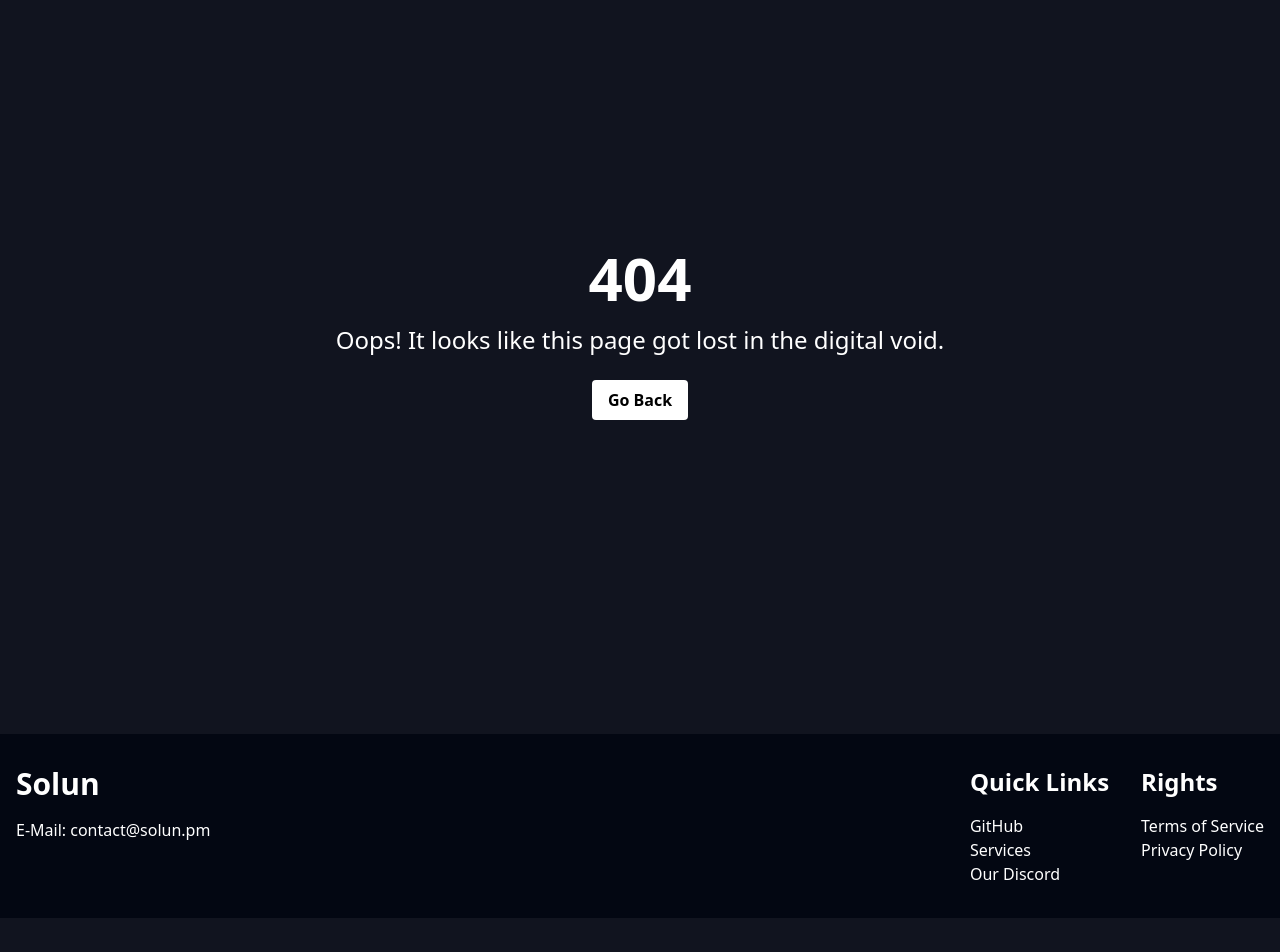
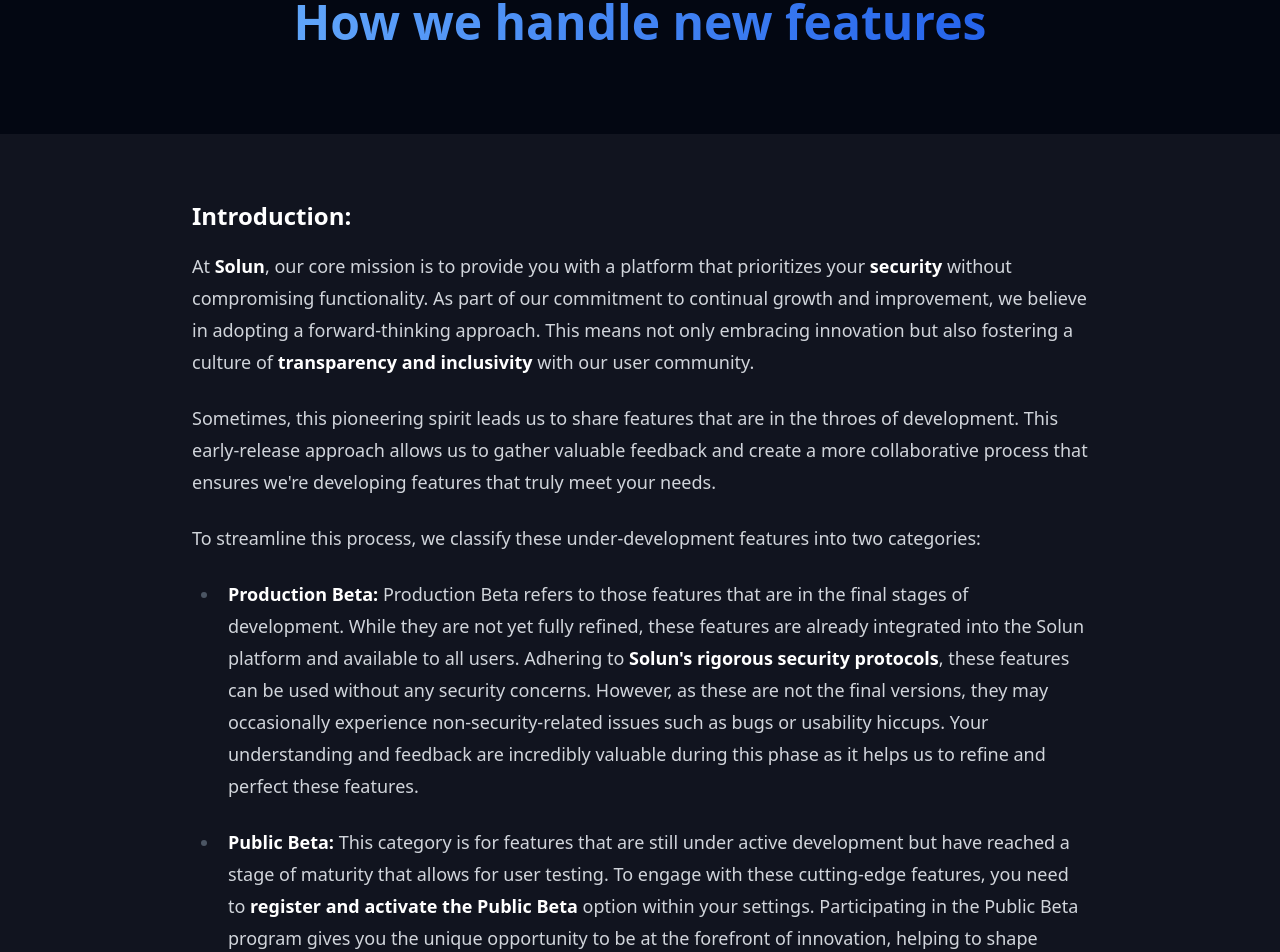
Before and after one commit to yd-915/solun, a Next.js app: page /features in a window 1280 px wide. Before the commit this address had no page. Shown: the part 140-1092 px from the top of the page. Before the commit the page ends 1058 px from the top, so only its background shows below. Built offline with nearby package versions, Linux system fonts and the light colour scheme.

Commit message:
Added new Article about Features

```diff
--- /dev/null
+++ b/app/features/page.tsx
@@ -0,0 +1,35 @@
+import WelcomerBlog from '@/components/welcomerBlog'
+import CTABanner from '@/components/CTABanner'
+import FeaturesContent from '@/content/features.mdx'
+import Header from '@/components/header'
+import Footer from '@/components/footer'
+
+export const metadata = {
+    title: 'Solun • How we handle new features',
+    description: 'In this article we will explain how we handle new features and how we make sure that they are secure and safe to use.',
+}
+
+export default function Features() {
+
+  return (
+    <>
+    <Header />
+    <div className="bg-primary min-h-screen">
+      <section>
+        <WelcomerBlog title="How we handle new features" />
+      </section>
+      <section>
+        <div className="container mx-auto px-4 md:px-20 py-8 md:py-16 h-full flex items-center justify-center">
+            <div className="prose prose-lg prose-invert max-w-4xl">
+                <FeaturesContent />
+            </div>
+        </div>
+      </section>
+      <section>
+        <CTABanner />
+      </section>
+    </div>
+    <Footer />
+    </>
+  )
+}
--- a/app/file/[...data]/page.tsx
+++ b/app/file/[...data]/page.tsx
@@ -270,7 +270,7 @@ function ViewFile({ params }: { params: { data: string[] } }) {
           showFile ? (
             <div>
               <h1 className="text-2xl font-bold mb-4 text-gray-100">
-                Your File
+                Your File <span className="text-gray-400">({id})</span>
               </h1>
               <div className="p-4 mb-4 text-white rounded-lg bg-gradient-to-r from-blue-600 to-blue-800">
                 <p className="mb-2 break-all">
--- a/app/file/page.tsx
+++ b/app/file/page.tsx
@@ -363,9 +363,14 @@ function UploadFile() {
                   </p>
                 </div>
               )}
-              <Link href="how-file" className="text-center text-blue-500 text-sm block mt-4">
+              <div className="flex items-center justify-center flex-col mt-4 gap-2">
+              <Link href="how-file" className="text-center text-blue-500 text-sm block">
                 <FontAwesomeIcon icon={faLink} /> Learn More
               </Link>
+              <Link href="features">
+                <span className="ml-2 inline-block bg-blue-500 text-white text-xs px-2 py-1 rounded-full">Production Beta</span>
+              </Link>
+            </div>
             </form>
           </>
         ) : (
--- /dev/null
+++ b/content/features.mdx
@@ -0,0 +1,20 @@
+### **Introduction:**
+
+At **Solun**, our core mission is to provide you with a platform that prioritizes your **security** without compromising functionality. As part of our commitment to continual growth and improvement, we believe in adopting a forward-thinking approach. This means not only embracing innovation but also fostering a culture of **transparency and inclusivity** with our user community.
+
+Sometimes, this pioneering spirit leads us to share features that are in the throes of development. This early-release approach allows us to gather valuable feedback and create a more collaborative process that ensures we're developing features that truly meet your needs.
+
+To streamline this process, we classify these under-development features into two categories:
+- **Production Beta:**
+Production Beta refers to those features that are in the final stages of development. While they are not yet fully refined, these features are already integrated into the Solun platform and available to all users. Adhering to **Solun's rigorous security protocols**, these features can be used without any security concerns. However, as these are not the final versions, they may occasionally experience non-security-related issues such as bugs or usability hiccups. Your understanding and feedback are incredibly valuable during this phase as it helps us to refine and perfect these features.
+
+- **Public Beta:**
+This category is for features that are still under active development but have reached a stage of maturity that allows for user testing. To engage with these cutting-edge features, you need to **register and activate the Public Beta** option within your settings. Participating in the Public Beta program gives you the unique opportunity to be at the forefront of innovation, helping to shape Solun's offerings through your feedback and insights.
+
+Features that do not carry any of these markings are fully developed and have undergone thorough testing and refinements. They are stable, secure, and can be used with complete confidence.
+
+It's important to remember that any feature, regardless of its stage, is **developed with the utmost attention to security and usability**. Our commitment to your safety and satisfaction is unwavering, regardless of whether a feature is a Production Beta, Public Beta, or a fully released tool.
+
+Whether marked or unmarked, each feature represents a step forward in our ongoing journey to provide an outstanding user experience. Your participation and feedback are crucial components in this process. So we invite you to engage, explore, and share your experiences. Every bit of feedback helps us in creating a more robust, secure, and user-centric platform.
+
+Thank you for being a part of the Solun community and contributing to our shared goal of creating a safe, secure, and user-friendly digital environment.
```
